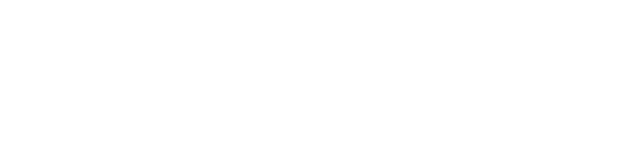
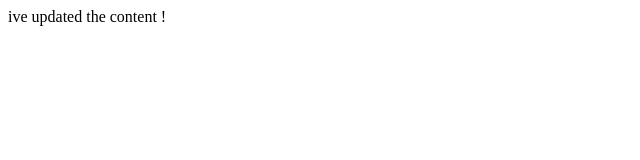
Before and after one commit to mibrahim2019/Webproject, a plain HTML site: page index.html in a window 1280 px wide. Shown: the whole page, without its empty margins (0-640 px from the left). Drawn offline with Linux system fonts and the light colour scheme.

Commit message:
Update index.html

```diff
--- a/index.html
+++ b/index.html
@@ -6,5 +6,7 @@
     <meta name="viewport" content="width=device-width, initial-scale=1.0" />
     <title>Hello Wold!</title>
   </head>
-  <body></body>
+  <body>
+  ive updated the content !
+  </body>
 </html>
```
